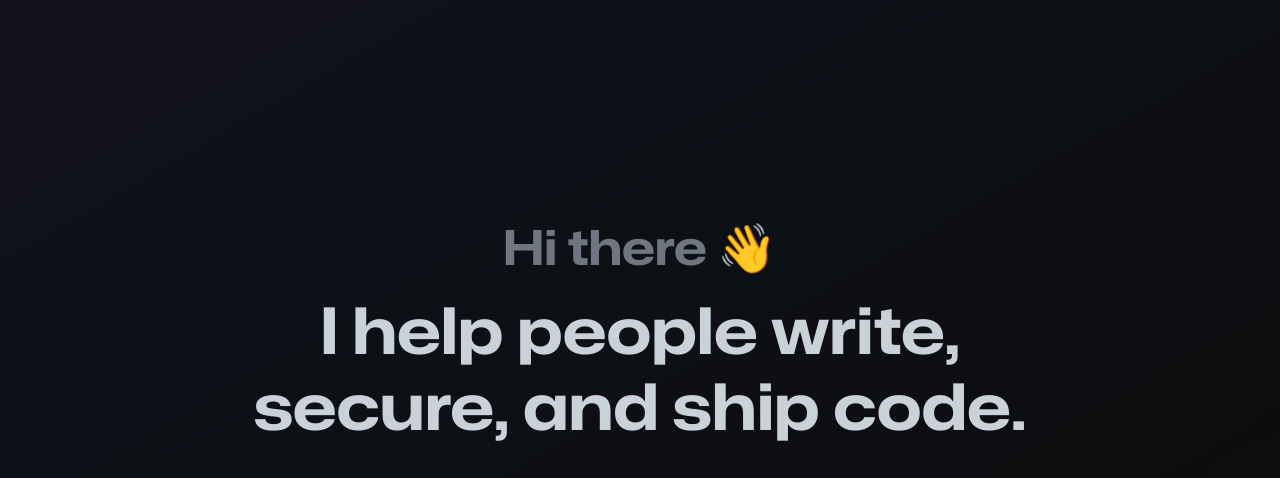
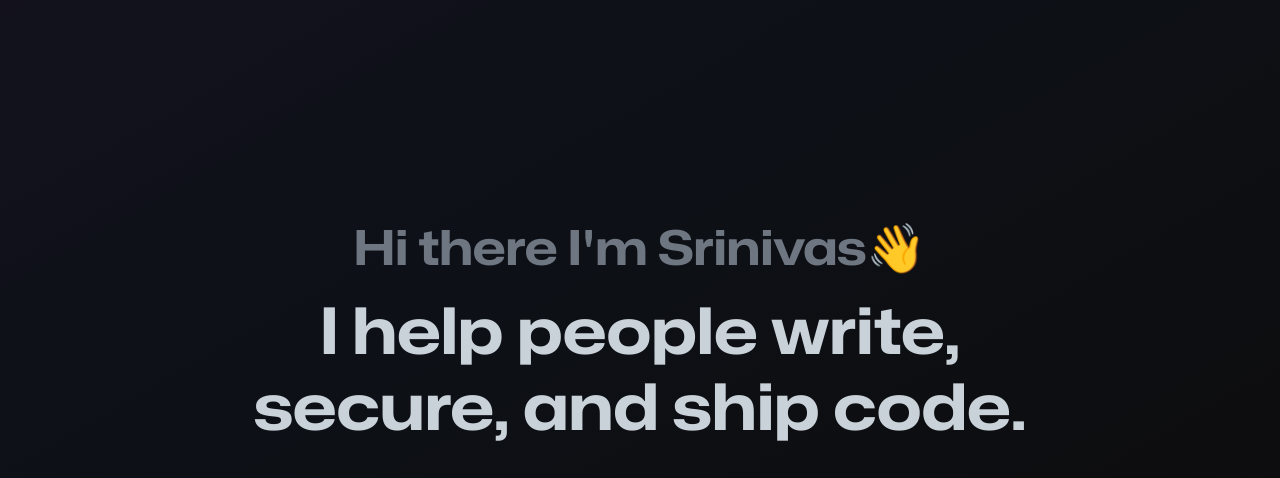
Before and after one commit to SrinuKani/codespaces-actions-playground2, a plain HTML site: page src/index.html in a window 1280 px wide. Shown: the part 126-604 px from the top of the page. Drawn offline with Linux system fonts and the light colour scheme.

Commit message:
added my name in html

```diff
--- a/src/index.html
+++ b/src/index.html
@@ -31,7 +31,7 @@
 
     <div class="section section-sm">
       <h2 class="mb-1 faded">
-        Hi there <span role="img" alt="waving hand emoji">👋</span>
+        Hi there I'm Srinivas<span role="img" alt="waving hand emoji">👋</span>
       </h2>
       <h1>I help people write, secure, and ship code.</h1>
 
```
